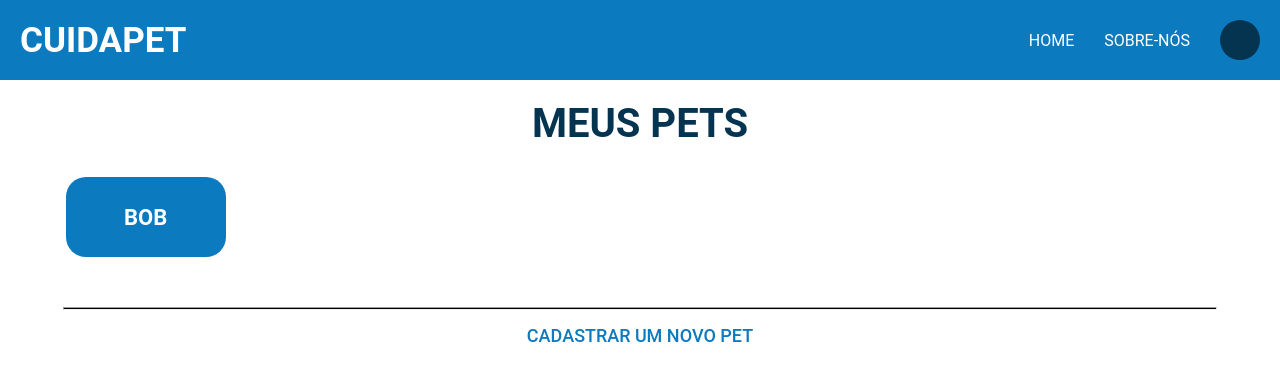
After one commit to Welberth77/CuidaPet, a Python web app: template templates/meus_pets.html in a window 1280 px wide. The commit adds this page. Shown: the top 381 px of the page. Run offline with Jinja, Linux system fonts and the light colour scheme; the template is opened without the code that fills it, so the values that code supplies are empty.

Commit message:
página de MeusPets iniciada

```diff
--- a/app/static/css/pages/login.css
+++ b/app/static/css/pages/login.css
@@ -74,6 +74,8 @@
     color: #ffffff;
 }
 
+/* Cadastrar */
+
 .cadastrar-novo {
     margin-top: 50px;
     display: flex;
--- /dev/null
+++ b/app/static/css/pages/meuspets.css
@@ -0,0 +1,105 @@
+/* CABEÇALHO */
+.cabecalho {
+    width: 100%;
+    height: 80px;
+    display: flex;
+    justify-content: space-between;
+    align-items: center;
+    background-color: #0B7ABF;
+    color: white;
+    /* position: fixed; */
+    top: 0;
+    left: 0;
+    right: 0;
+    z-index: 1000;
+}
+
+.cabecalho .logo-cuidapet {
+    margin-left: 20px;
+    font-size: 35px;
+    text-align: left;
+}
+
+.cabecalho .navegacao ul {
+    display: flex;
+    list-style: none;
+    gap: 30px;
+    align-items: center;
+}
+
+
+.cabecalho .navegacao .foto-perfil {
+    width: 40px;
+    height: 40px;
+    margin-right: 20px;
+    background-color: #053451;
+    border-radius: 40px;
+}
+
+/* Título da página */
+
+.titulo-pagina {
+    text-align: center;
+    font-weight: 700;
+    font-size: 40px;
+    color: #053451;
+    margin: 20px 0 0;
+}
+
+/* Lista de Pets */
+
+.lista-pets {
+    list-style: none;
+    margin: 0 0 0 2%;
+}
+
+.lista-pets li {
+    width: 160px;
+    height: 80px;
+    background-color: #0B7ABF;
+    border-radius: 20px;
+    display: flex;
+    align-items: center;
+    justify-content: center;
+    margin: 30px 0 0;
+    /* Faz com que a div fique escondida */
+    /* display: none; */
+}
+
+.lista-pets li h2 {
+    color: #ffffff;
+    font-size: 22px;
+}
+
+
+/* Cadastrar Novo Pet */
+
+.bloco-linha {
+    margin-top: 50px;
+    display: flex;
+    align-items: center;
+    justify-content: center;
+}
+
+.bloco-linha .linha {
+    width: 90%;
+    height: 1px;
+    background-color: black;
+}
+
+.cadastrar-novo-pet {
+    margin-top: 50px 0 20px;
+    display: flex;
+    align-items: center;
+    justify-content: center;
+}
+
+.cadastrar-novo-pet a {
+    font-size: 18px;
+    font-weight: 400;
+    padding: 0 20px;
+    color: #0B7ABF;
+    text-decoration: none;
+    font-weight: 500;
+    margin: 15px 0 0;
+}
--- a/app/static/css/pages/principal.css
+++ b/app/static/css/pages/principal.css
@@ -27,6 +27,7 @@
     gap: 30px;
     align-items: center;
 }
+
 
 .cabecalho .navegacao .foto-perfil {
     width: 40px;
@@ -63,6 +64,10 @@
     flex-wrap: wrap;
     margin: 20px 0;
     padding: 0;
+}
+
+.servicos ul a {
+    text-decoration: none;
 }
 
 .servicos .botoes li {
--- /dev/null
+++ b/templates/meus_pets.html
@@ -0,0 +1,40 @@
+<!DOCTYPE html>
+<html lang="PT-BR">
+<head>
+    <meta charset="UTF-8">
+    <meta name="viewport" content="width=device-width, initial-scale=1.0">
+    <title>CuidaPet - Meus Pets</title>
+
+    <link rel="stylesheet" href="../app/static/css/base.css">
+    <link rel="stylesheet" href="../app/static/css/pages/meuspets.css">
+</head>
+<body>
+    <header class="cabecalho">
+        <h1 class="logo-cuidapet">CUIDAPET</h1>
+
+        <nav class="navegacao">
+            <ul>
+                <li>HOME</li>
+                <li>SOBRE-NÓS</li>
+                <li class="foto-perfil"></li>
+            </ul>
+        </nav>
+    </header>
+
+    <h1 class="titulo-pagina">MEUS PETS</h1>
+
+    <ul class="lista-pets">
+        <li>
+            <h2>BOB</h2>
+        </li>
+    </ul>
+
+    <div class="bloco-linha">
+        <hr class="linha">
+    </div>
+
+    <div class="cadastrar-novo-pet">
+        <a href="">CADASTRAR UM NOVO PET</a>
+    </div>
+</body>
+</html>
```
Also changed, not shown: templates/pagina_principal.html (+6 -4 lines).
